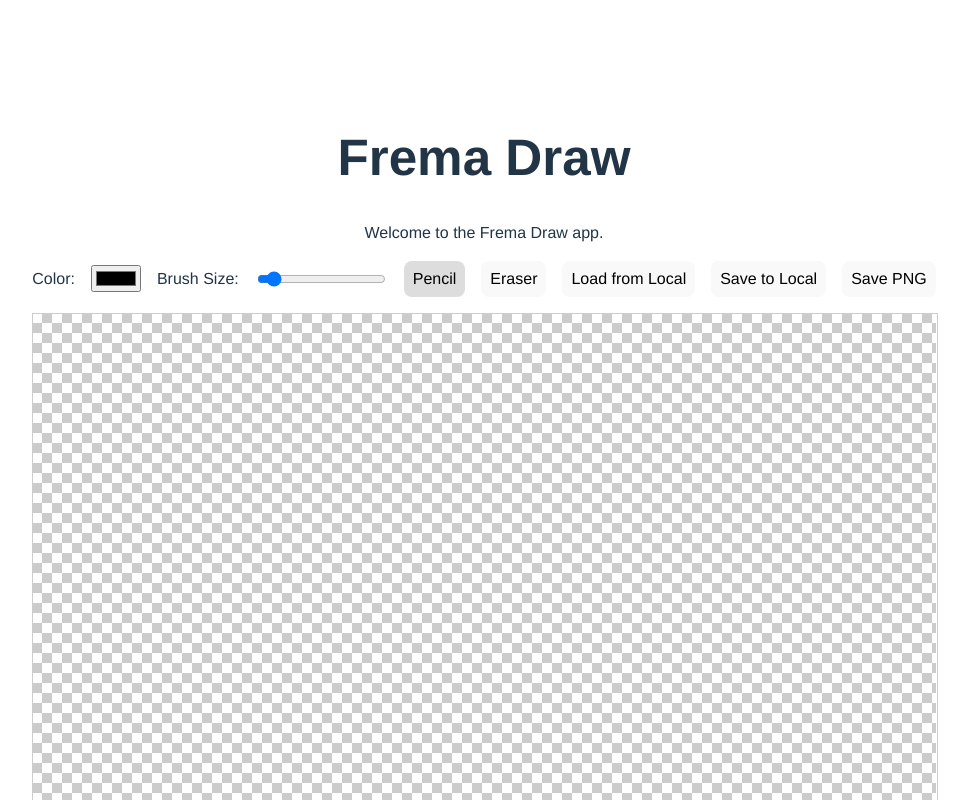
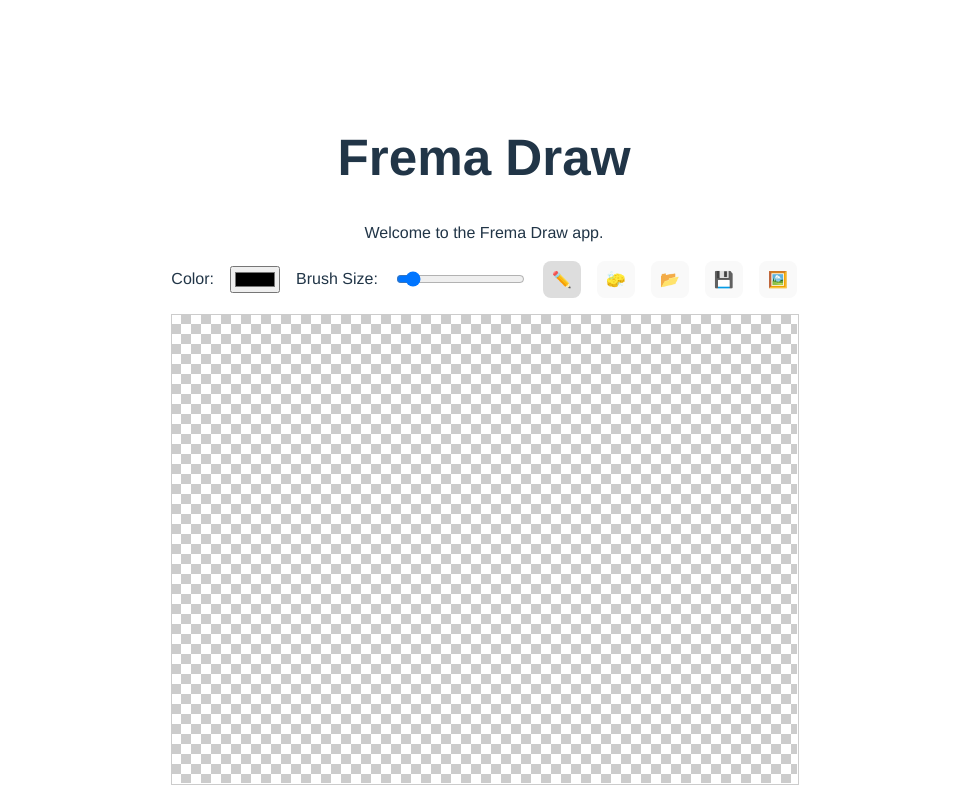
Before and after one commit to davidamebley/frema-draw, a Vue app: page / in a window 1280 px wide. Shown: the top 800 px of the page, without its empty margins (156-1125 px from the left). Built offline with nearby package versions, Linux system fonts and the light colour scheme.

Commit message:
Replace text buttons with emojis and tooltips for a more compact toolbar

```diff
--- a/src/components/Toolbar.vue
+++ b/src/components/Toolbar.vue
@@ -21,23 +21,25 @@
         <button
             :class="{ active: tool === 'pencil'}"
             @click="$emit('update:tool', 'pencil')"
+            title="Pencil"
         >
-            Pencil
+            ✏️
         </button>
         <button
             :class="{ active: tool === 'eraser'}"
             @click="$emit('update:tool', 'eraser')"
+            title="Eraser"
         >
-            Eraser
+            🧽
         </button>
-        <button @click="$emit('load-storage')">
-            Load from Local
+        <button @click="$emit('load-storage')" title="Load from local storage">
+            📂
         </button>
-        <button @click="$emit('save-storage')">
-            Save to Local
+        <button @click="$emit('save-storage')" title="Save to local storage">
+            💾
         </button>
-        <button @click="$emit('save-png')">
-            Save PNG
+        <button @click="$emit('save-png')" title="Download as PNG">
+            🖼️
         </button>
     </div>
 </template>
```
